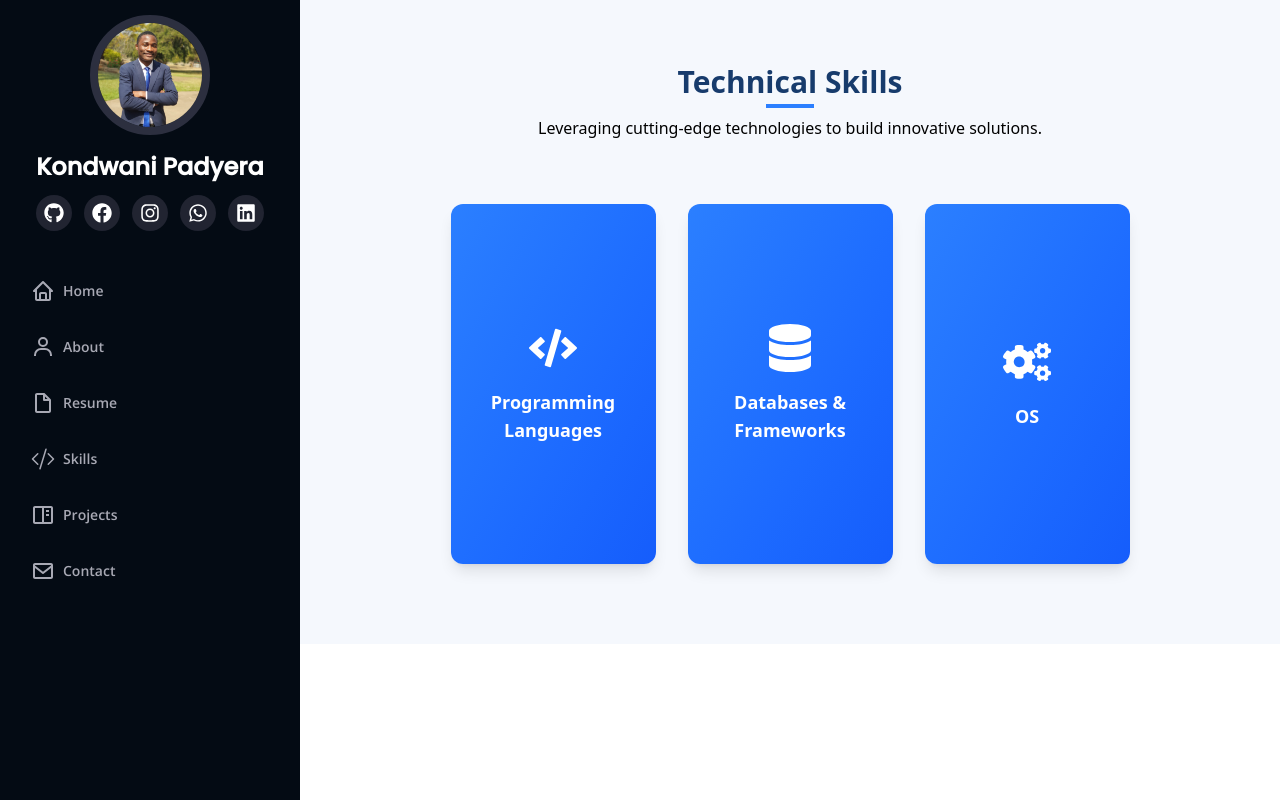
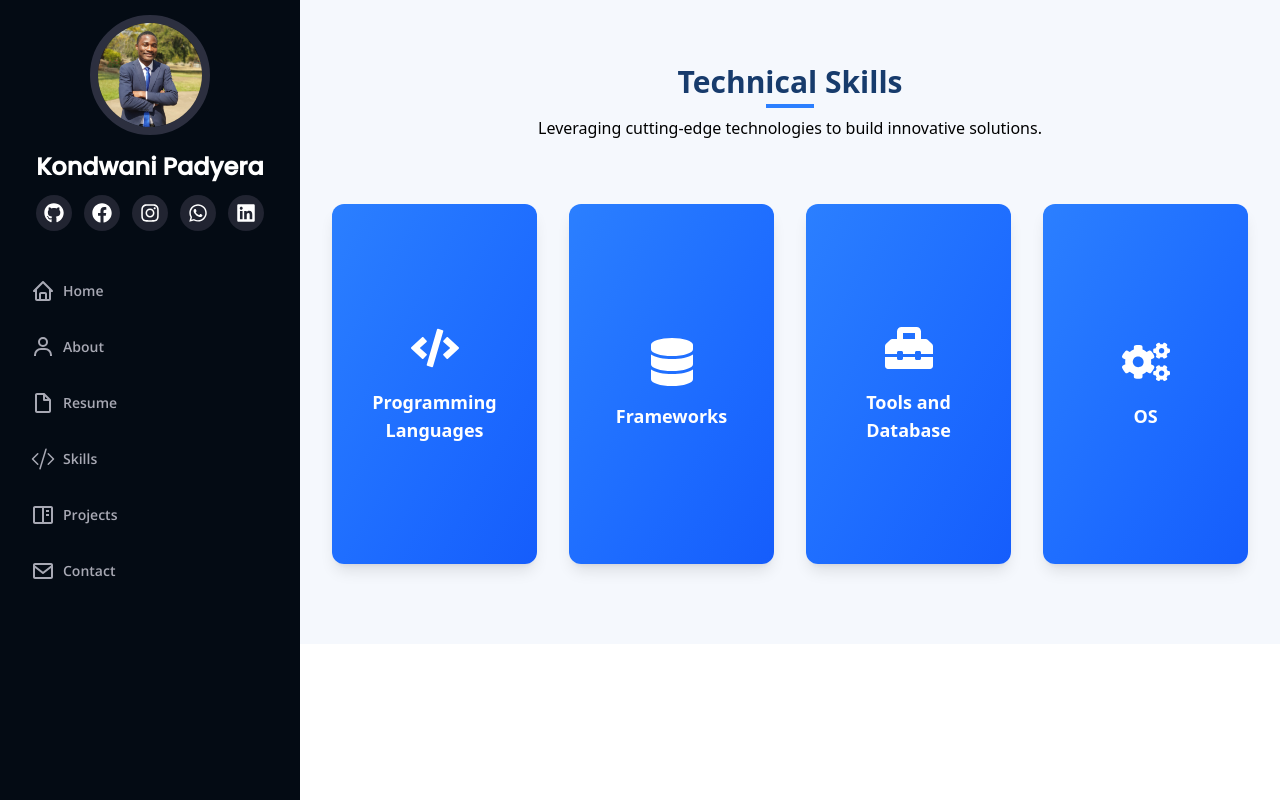
Before and after one commit to KhoTheProgrammer/Portfolio, a React (Vite) app: page /skill in a window 1280 px wide. Built offline with nearby package versions, Linux system fonts and the light colour scheme.

Commit message:
Refactor SkillSection to separate Tools and Database into its own category

```diff
--- a/src/components/SkillSection.tsx
+++ b/src/components/SkillSection.tsx
@@ -7,6 +7,8 @@ import {
   FaDatabase,
   FaCogs,
   FaWindows,
+  FaToolbox,
+  FaTools,
 } from "react-icons/fa";
 
 const skillsData = [
@@ -33,7 +35,7 @@ const skillsData = [
 
   {
     icon: FaDatabase,
-    title: "Databases & Frameworks",
+    title: "Frameworks",
     categories: [
       { icon: FaDatabase, name: "Databases", items: ["Postgresql"] },
       {
@@ -45,6 +47,22 @@ const skillsData = [
         icon: FaServer,
         name: "Backend",
         items: ["Nest Js", "Express Js", "Node Js"],
+      },
+    ],
+  },
+  {
+    icon: FaToolbox,
+    title: "  Tools and Database",
+    categories: [
+      {
+        icon: FaDatabase,
+        name: "Databases",
+        items: ["Postgresql", "Supabase", "Firebase"],
+      },
+      {
+        icon: FaTools,
+        name: "Tools",
+        items: ["Git", "Vs Code", "Netlify", "Vercel", "Render", "Docker"],
       },
     ],
   },
```
